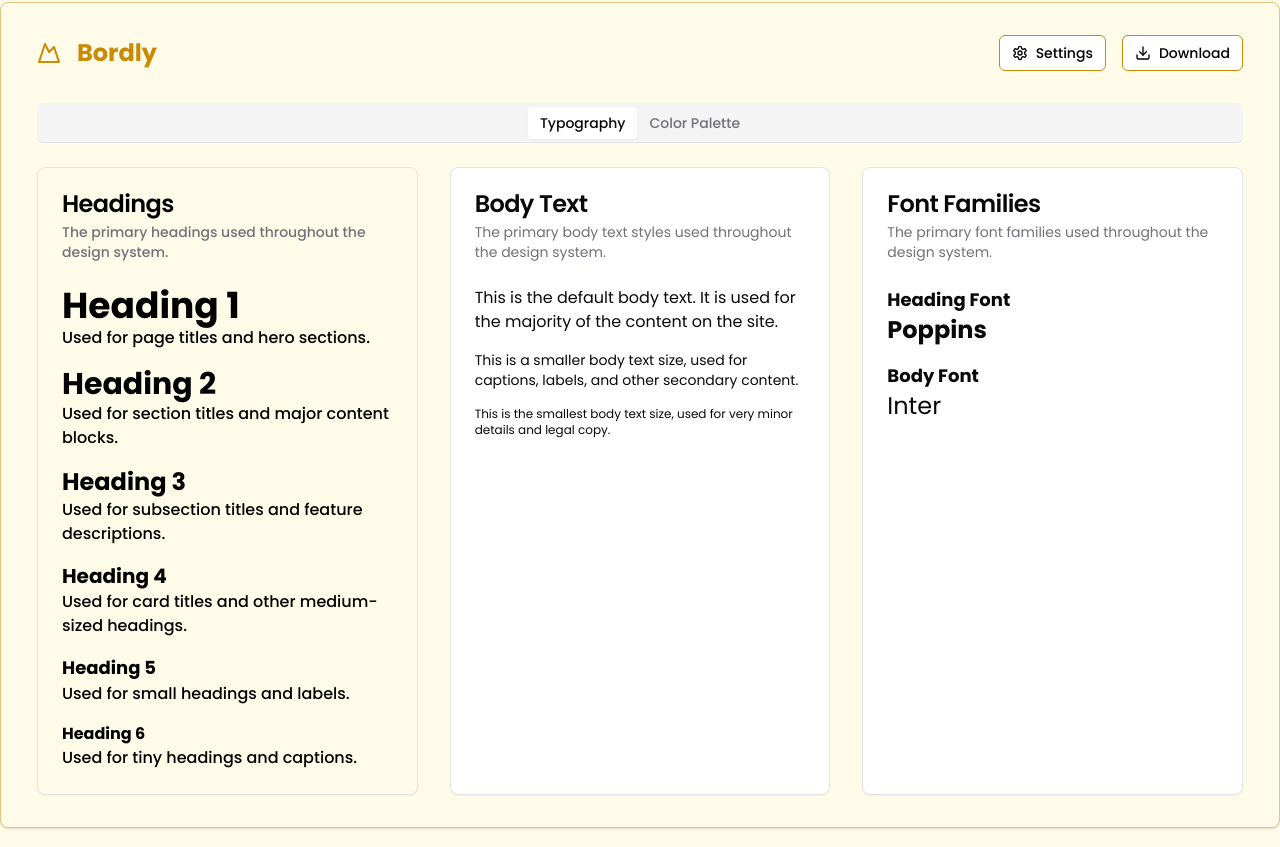
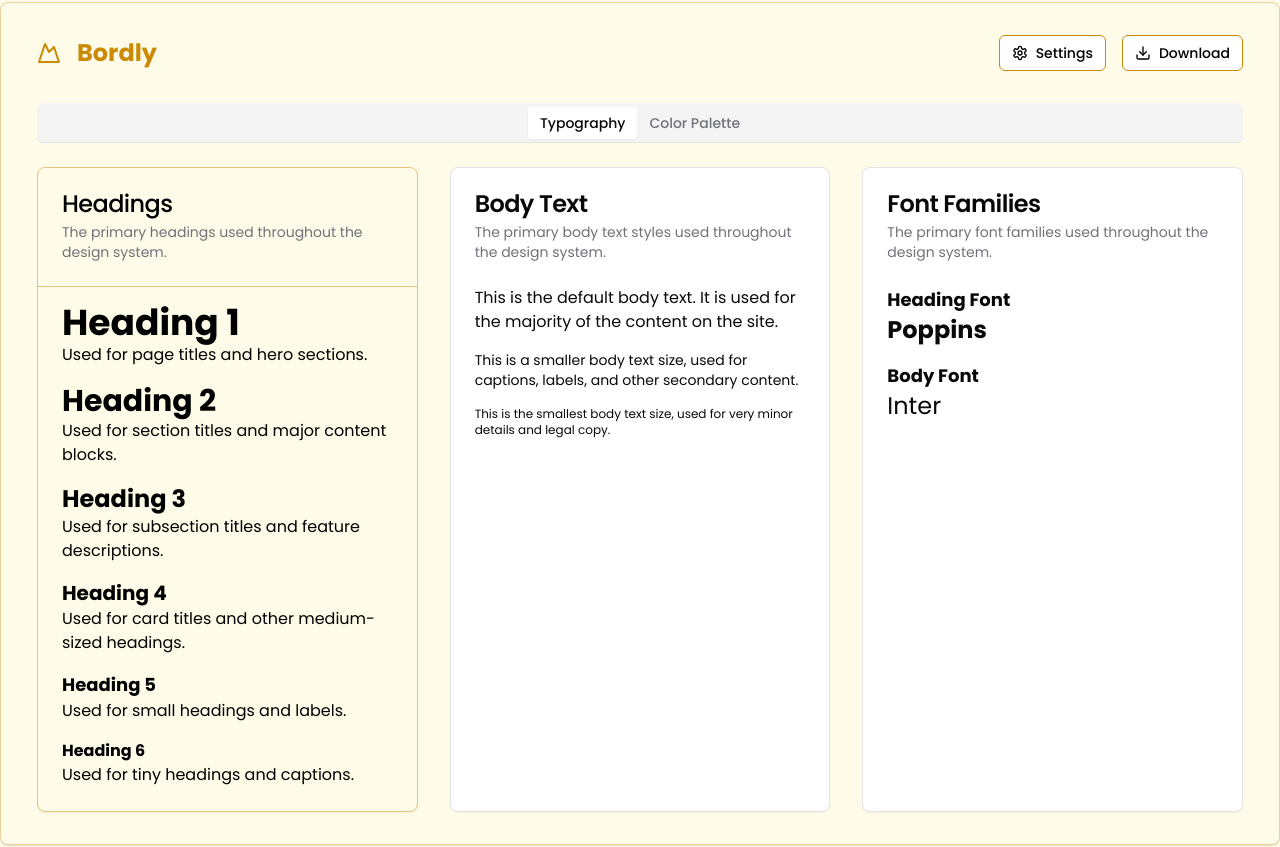
Before and after one commit to junkmasterjim/bordly, a Next.js app: page / in a window 1280 px wide. Shown: the part 702-1549 px from the top of the page. Built offline with nearby package versions, Linux system fonts and the light colour scheme.

Commit message:
top off headings-card

```diff
--- a/app/page.tsx
+++ b/app/page.tsx
@@ -54,7 +54,6 @@ const Page = () => {
 			<div className="container flex flex-col gap-4 items-center text-center h-64 pt-20">
 				<span
 					style={{
-						textDecoration: brand.trademark === "true" ? "underline" : "none",
 						textDecorationColor: brand.accentColor,
 					}}
 					className={cn(
@@ -62,11 +61,11 @@ const Page = () => {
 						headingsFont(brand.font.headings.font).className,
 						headingsWeight(brand.font.headings.weight),
 						headingsWeight(brand.font.headings.weight) == "font-black" &&
-							"font-black"
+							"font-black",
+						brand.trademark === "true" && "underline"
 					)}
 				>
-					{brand.name}
-					{brand.trademark == "true" && "™"}
+					{brand.trademark == "true" ? `${brand.name}™` : brand.name}
 				</span>
 
 				<span
--- a/components/dashboard-example.tsx
+++ b/components/dashboard-example.tsx
@@ -17,12 +17,18 @@ import {
 	CardTitle,
 } from "./ui/card";
 import { cn } from "@/lib/utils";
-import { headingsFont, headingsWeight } from "@/lib/fonts";
+import {
+	bodyFont,
+	bodyWeight,
+	headingsFont,
+	headingsWeight,
+} from "@/lib/fonts";
 import {
 	getLighterOrDarkerColor,
 	getContrastingColor,
 	isLightColor,
 } from "@/lib/colors";
+import { HeadingsCard } from "./headings-card";
 
 export const DashboardExample = ({ brand }: { brand: Brand }) => {
 	return (
@@ -30,7 +36,7 @@ export const DashboardExample = ({ brand }: { brand: Brand }) => {
 			className="px-3 py-2 container border rounded-lg shadow"
 			style={{
 				backgroundColor: brand.backgroundColor,
-				borderColor: getLighterOrDarkerColor(brand.accentColor, 0.5),
+				borderColor: getLighterOrDarkerColor(brand.accentColor, 0.6),
 			}}
 		>
 			<div className="flex min-h-screen">
@@ -108,55 +114,8 @@ export const DashboardExample = ({ brand }: { brand: Brand }) => {
 
 						<TabsContent value="typography">
 							<div className="grid grid-cols-1 gap-8 md:grid-cols-2 lg:grid-cols-3">
-								<Card
-									style={{
-										backgroundColor: brand.backgroundColor,
-										color: getContrastingColor(brand.backgroundColor),
-									}}
-									className={cn(
-										headingsFont(brand.font.headings.font).className,
-										headingsWeight(brand.font.headings.weight)
-									)}
-								>
-									<CardHeader>
-										<CardTitle>Headings</CardTitle>
-										<CardDescription>
-											The primary headings used throughout the design system.
-										</CardDescription>
-									</CardHeader>
-									<CardContent>
-										<div className="space-y-4">
-											<div>
-												<h1 className="text-4xl font-bold">Heading 1</h1>
-												<p>Used for page titles and hero sections.</p>
-											</div>
-											<div>
-												<h2 className="text-3xl font-bold">Heading 2</h2>
-												<p>Used for section titles and major content blocks.</p>
-											</div>
-											<div>
-												<h3 className="text-2xl font-bold">Heading 3</h3>
-												<p>
-													Used for subsection titles and feature descriptions.
-												</p>
-											</div>
-											<div>
-												<h4 className="text-xl font-bold">Heading 4</h4>
-												<p>
-													Used for card titles and other medium-sized headings.
-												</p>
-											</div>
-											<div>
-												<h5 className="text-lg font-bold">Heading 5</h5>
-												<p>Used for small headings and labels.</p>
-											</div>
-											<div>
-												<h6 className="text-base font-bold">Heading 6</h6>
-												<p>Used for tiny headings and captions.</p>
-											</div>
-										</div>
-									</CardContent>
-								</Card>
+								{/* Headings */}
+								<HeadingsCard brand={brand} />
 
 								<Card>
 									<CardHeader>
--- /dev/null
+++ b/components/headings-card.tsx
@@ -0,0 +1,133 @@
+import { Brand } from "@/lib/types";
+import {
+	Card,
+	CardContent,
+	CardDescription,
+	CardHeader,
+	CardTitle,
+} from "./ui/card";
+import { getContrastingColor, getLighterOrDarkerColor } from "@/lib/colors";
+import {
+	bodyFont,
+	bodyWeight,
+	headingsFont,
+	headingsWeight,
+} from "@/lib/fonts";
+import { cn } from "@/lib/utils";
+
+export const HeadingsCard = ({
+	brand,
+	className,
+}: {
+	brand: Brand;
+	className?: string;
+}) => {
+	return (
+		<Card
+			style={{
+				backgroundColor: brand.backgroundColor,
+				borderColor: getLighterOrDarkerColor(brand.accentColor, 0.5),
+				color: getContrastingColor(brand.backgroundColor),
+			}}
+			className={cn(
+				headingsFont(brand.font.headings.font).className,
+				headingsWeight(brand.font.headings.weight),
+				className
+			)}
+		>
+			<CardHeader
+				className="border-b mb-4"
+				style={{
+					borderColor: getLighterOrDarkerColor(brand.accentColor, 0.5),
+				}}
+			>
+				<CardTitle
+					className={cn(
+						headingsFont(brand.font.headings.font),
+						headingsWeight(brand.font.headings.weight)
+					)}
+				>
+					Headings
+				</CardTitle>
+				<CardDescription
+					className={cn(
+						bodyFont(brand.font.body.font),
+						bodyWeight(brand.font.body.weight)
+					)}
+				>
+					The primary headings used throughout the design system.
+				</CardDescription>
+			</CardHeader>
+			<CardContent>
+				<div className="space-y-4">
+					<div>
+						<h1 className="text-4xl font-bold">Heading 1</h1>
+						<p
+							className={cn(
+								bodyFont(brand.font.body.font),
+								bodyWeight(brand.font.body.weight)
+							)}
+						>
+							Used for page titles and hero sections.
+						</p>
+					</div>
+					<div>
+						<h2 className="text-3xl font-bold">Heading 2</h2>
+						<p
+							className={cn(
+								bodyFont(brand.font.body.font),
+								bodyWeight(brand.font.body.weight)
+							)}
+						>
+							Used for section titles and major content blocks.
+						</p>
+					</div>
+					<div>
+						<h3 className="text-2xl font-bold">Heading 3</h3>
+						<p
+							className={cn(
+								bodyFont(brand.font.body.font),
+								bodyWeight(brand.font.body.weight)
+							)}
+						>
+							Used for subsection titles and feature descriptions.
+						</p>
+					</div>
+					<div>
+						<h4 className="text-xl font-bold">Heading 4</h4>
+						<p
+							className={cn(
+								bodyFont(brand.font.body.font),
+								bodyWeight(brand.font.body.weight)
+							)}
+						>
+							Used for card titles and other medium-sized headings.
+						</p>
+					</div>
+					<div>
+						<h5 className="text-lg font-bold">Heading 5</h5>
+						<p
+							className={cn(
+								bodyFont(brand.font.body.font),
+								bodyWeight(brand.font.body.weight)
+							)}
+						>
+							Used for small headings and labels.
+						</p>
+					</div>
+					<div>
+						<h6 className="text-base font-bold">Heading 6</h6>
+						<p
+							className={cn(
+								bodyFont(brand.font.body.font),
+								bodyWeight(brand.font.body.weight)
+							)}
+						>
+							Used for tiny headings and captions.
+						</p>
+					</div>
+				</div>
+			</CardContent>
+		</Card>
+	);
+};
```
